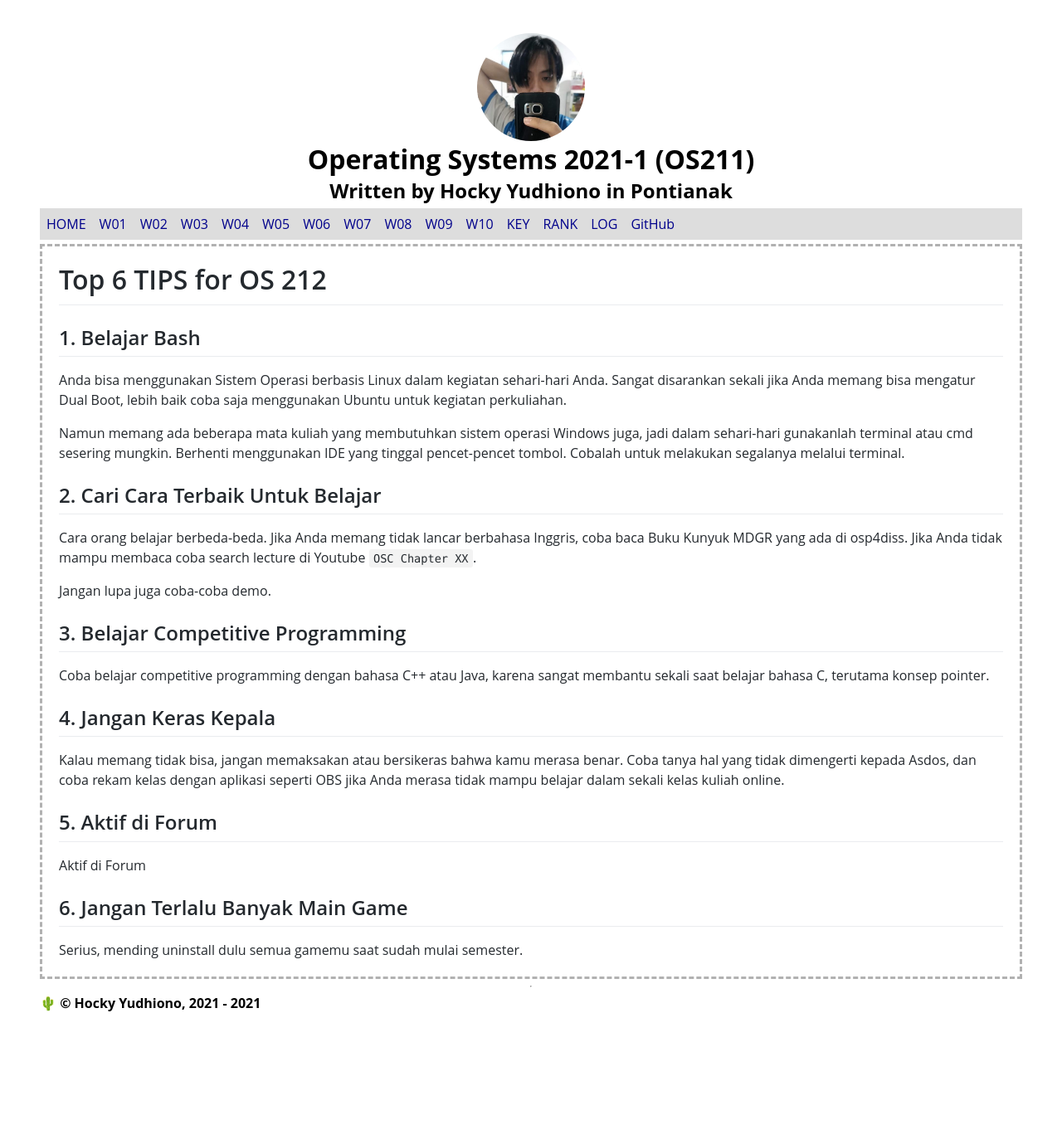
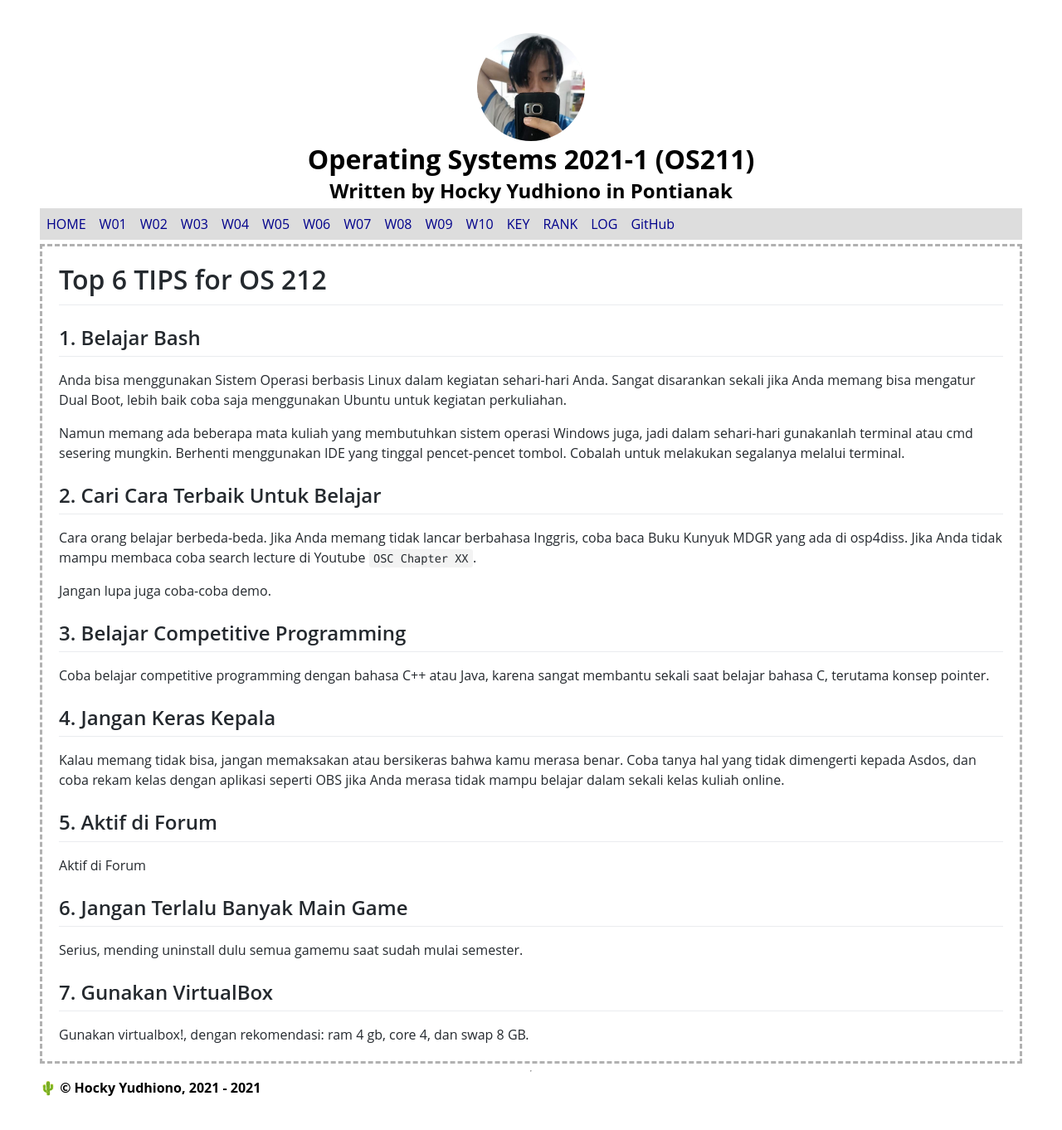
Before and after one commit to Bimabara/os211, a Jekyll site: the page built from w10.md, in a window 1280 px wide. Shown: the whole page at 83% size. Built offline with Jekyll 4.4.1, drawn with Linux system fonts in a browser that asks for light colours; our own code applies the rules of GitHub Pages for plain Markdown files; before the commit the page ends 1260 px from its top, so only the background shows below that.

Commit message:
Update Top 7

```diff
--- a/w10.md
+++ b/w10.md
@@ -32,3 +32,7 @@ Aktif di Forum
 ## 6. Jangan Terlalu Banyak Main Game
 
 Serius, mending uninstall dulu semua gamemu saat sudah mulai semester.
+
+## 7. Gunakan VirtualBox
+
+Gunakan virtualbox!, dengan rekomendasi: ram 4 gb, core 4, dan swap 8 GB.
```
